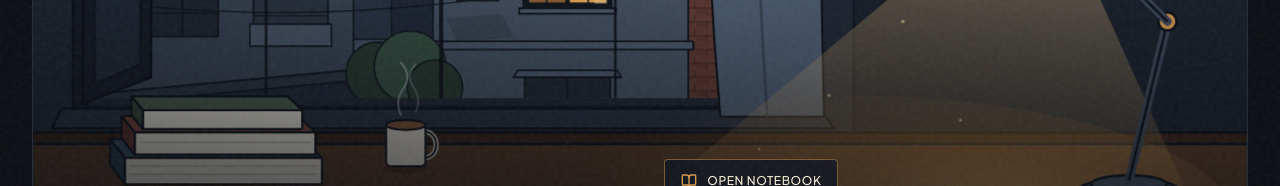
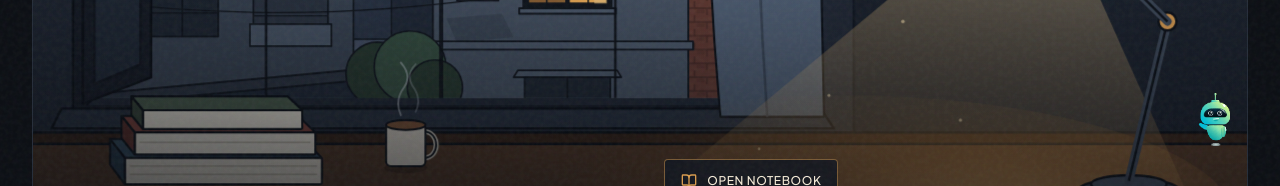
Before and after one commit to Aksadio/one_side, a React (Vite) app: page / in a window 1280 px wide. Both pictures are taken after a click on the button "ENTER THIS MEMORY". Shown: the part 614-800 px from the top of the page. Built offline with nearby package versions, Linux system fonts and the light colour scheme.

Commit message:
Add floating welcome robot with portfolio link
Added a floating welcome robot linking to the portfolio.

```diff
--- a/src/App.tsx
+++ b/src/App.tsx
@@ -539,6 +539,23 @@ export default function App() {
         onClose={() => setIsGuideOpen(false)}
         memoryState={memoryState}
       />
+
+      {/* Floating welcome robot (bottom-right) linking to the portfolio */}
+      <a
+        href="https://aksadio.github.io/Shahariar-Azim-Aksad/"
+        target="_blank"
+        rel="noopener noreferrer"
+        title="Visit my portfolio"
+        aria-label="Visit my portfolio"
+        className="fixed bottom-3 right-3 z-50 block h-20 w-20 transition-transform duration-200 hover:scale-110 sm:bottom-5 sm:right-5 sm:h-24 sm:w-24"
+      >
+        <img
+          src={`${import.meta.env.BASE_URL}welcome.gif`}
+          alt="Welcome robot — click to visit my portfolio"
+          className="h-full w-full select-none object-contain"
+          draggable={false}
+        />
+      </a>
     </div>
   );
 }
```
